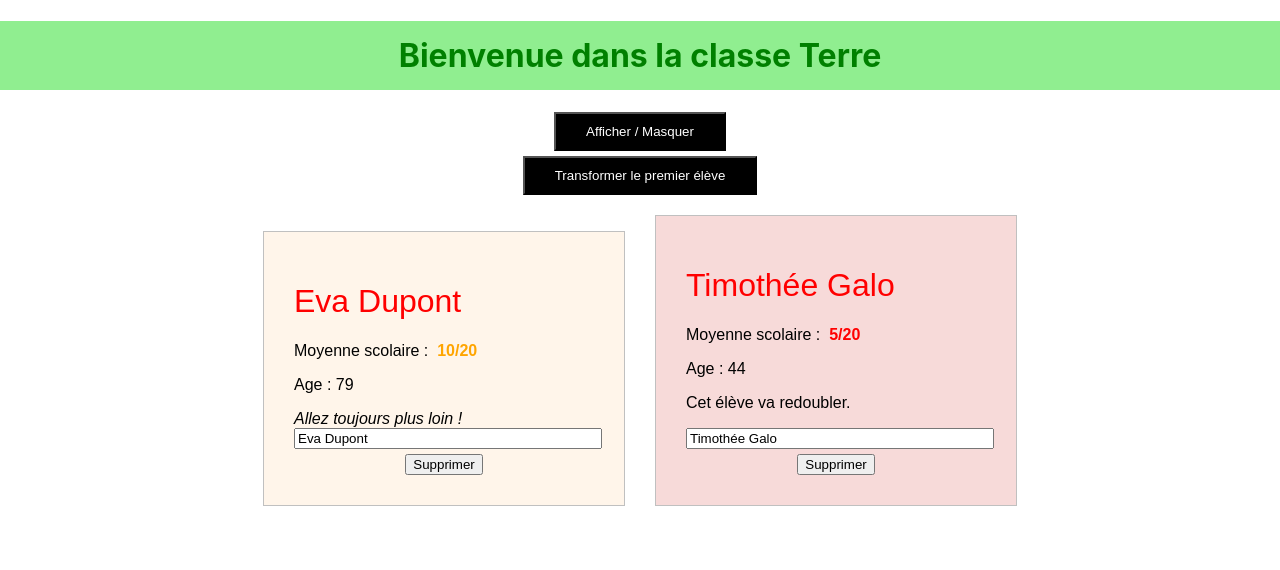
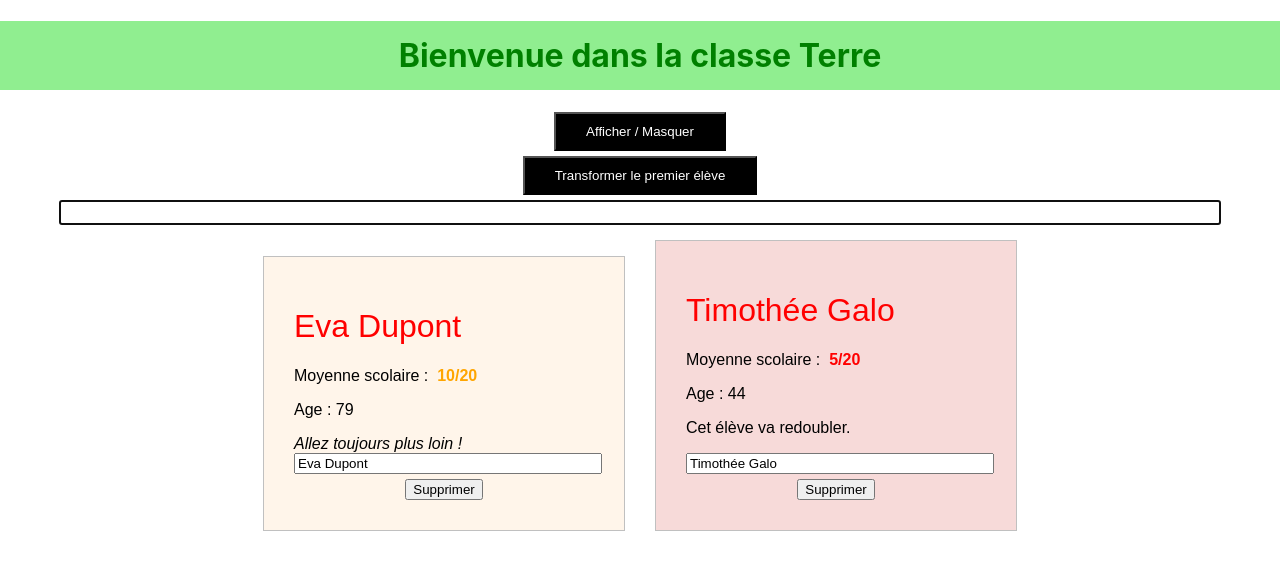
Before and after one commit to collin25091980/react_formation_ultime, a React (Create React App) app: page / in a window 1280 px wide. Shown: the top 570 px of the page. Built offline with nearby package versions, Linux system fonts and the light colour scheme.

Commit message:
Les Refs dans les composants par classe

```diff
--- /dev/null
+++ b/src/Components/Search/Search.js
@@ -0,0 +1,35 @@
+import React from 'react';
+
+class Search extends React.Component {
+   // Etiquette (ref)
+   constructor(props) {
+      super(props);
+      this.searchRef = React.createRef();
+   }
+
+   // Ajouter aux JSX
+
+   // Utiliser
+   componentDidMount() {
+      this.searchRef.focus();
+   }
+
+
+
+   render() {
+      return(
+         <input
+            type="text"
+            ref={(e) => this.searchRef = e}
+            style={{
+               width: '90%',
+               display: 'block',
+               margin: 'auto',
+               padding: '3px'
+            }}
+         />
+      )
+   }
+}
+
+export default Search;
--- a/src/Containers/App/App.js
+++ b/src/Containers/App/App.js
@@ -6,6 +6,7 @@ import styled from 'styled-components';
 // Composants
 import Eleve from '../../Components/Eleve/Eleve';
 import MonFragment from '../../HOC/MonFragment/MonFragment';
+import Search from '../../Components/Search/Search';
 
 const MonBoutonStylise = styled.button`
   // CSS !!!
@@ -119,6 +120,7 @@ function App() {
 
       <MonBoutonStylise transformed={transformation} onClick={buttonClickedHandler.bind(this, 'Elon', 0)}>Transformer le premier élève</MonBoutonStylise>
 
+      <Search />
       { afficherEleves ?
         <MonFragment>
           {cartes}
```
